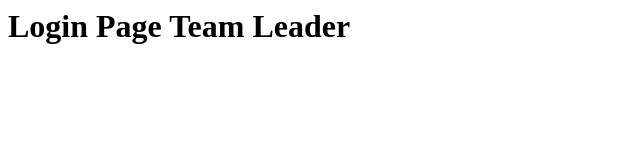
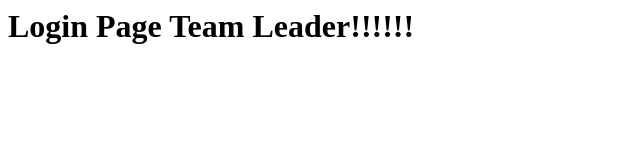
Before and after one commit to teamleader-008/PROJECT, a plain HTML site: page index.html in a window 1280 px wide. Shown: the full height of the page, 0-640 px from the left. Drawn offline with Linux system fonts and the light colour scheme.

Commit message:
Update index.html

```diff
--- a/index.html
+++ b/index.html
@@ -1 +1 @@
-<h1>Login Page Team Leader</h1>
+<h1>Login Page Team Leader!!!!!!</h1>
```
